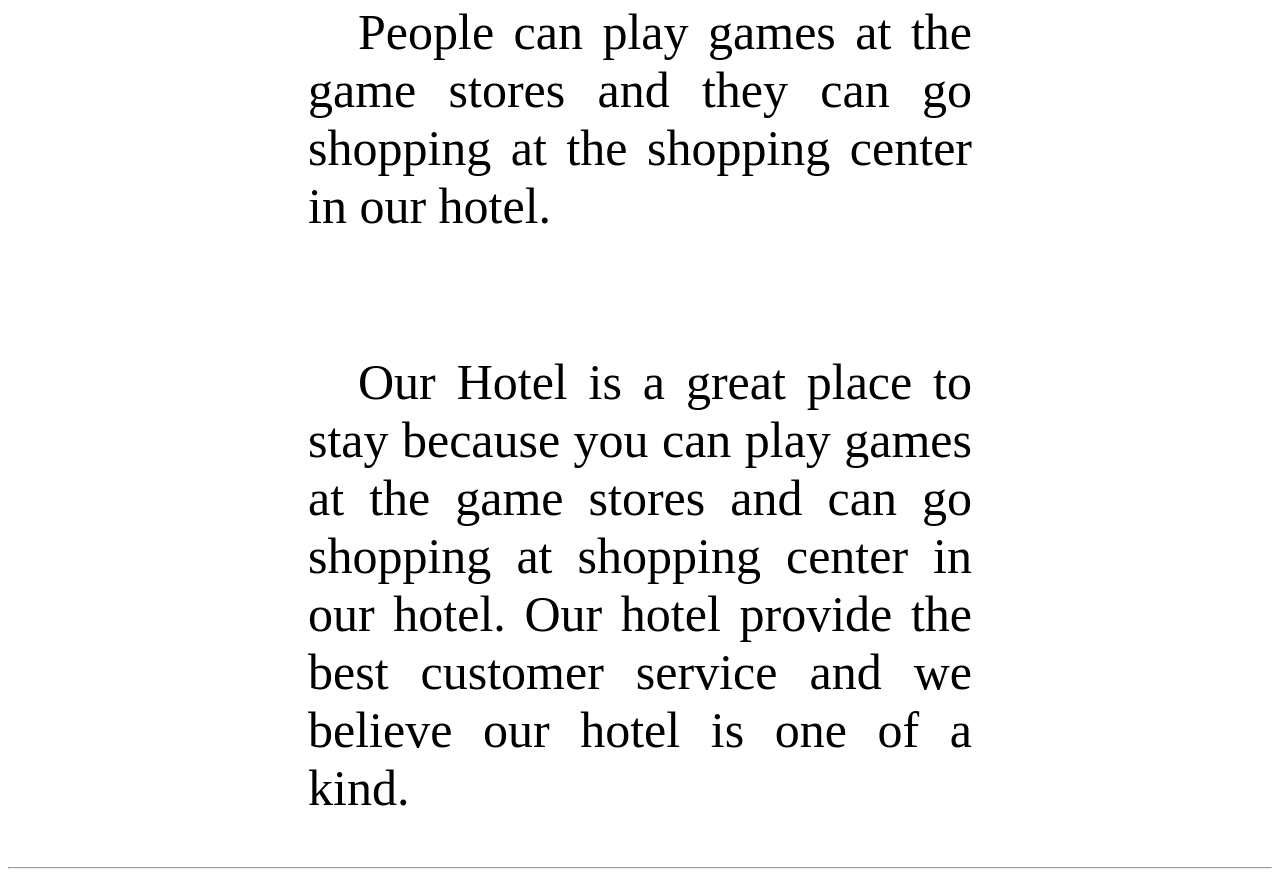
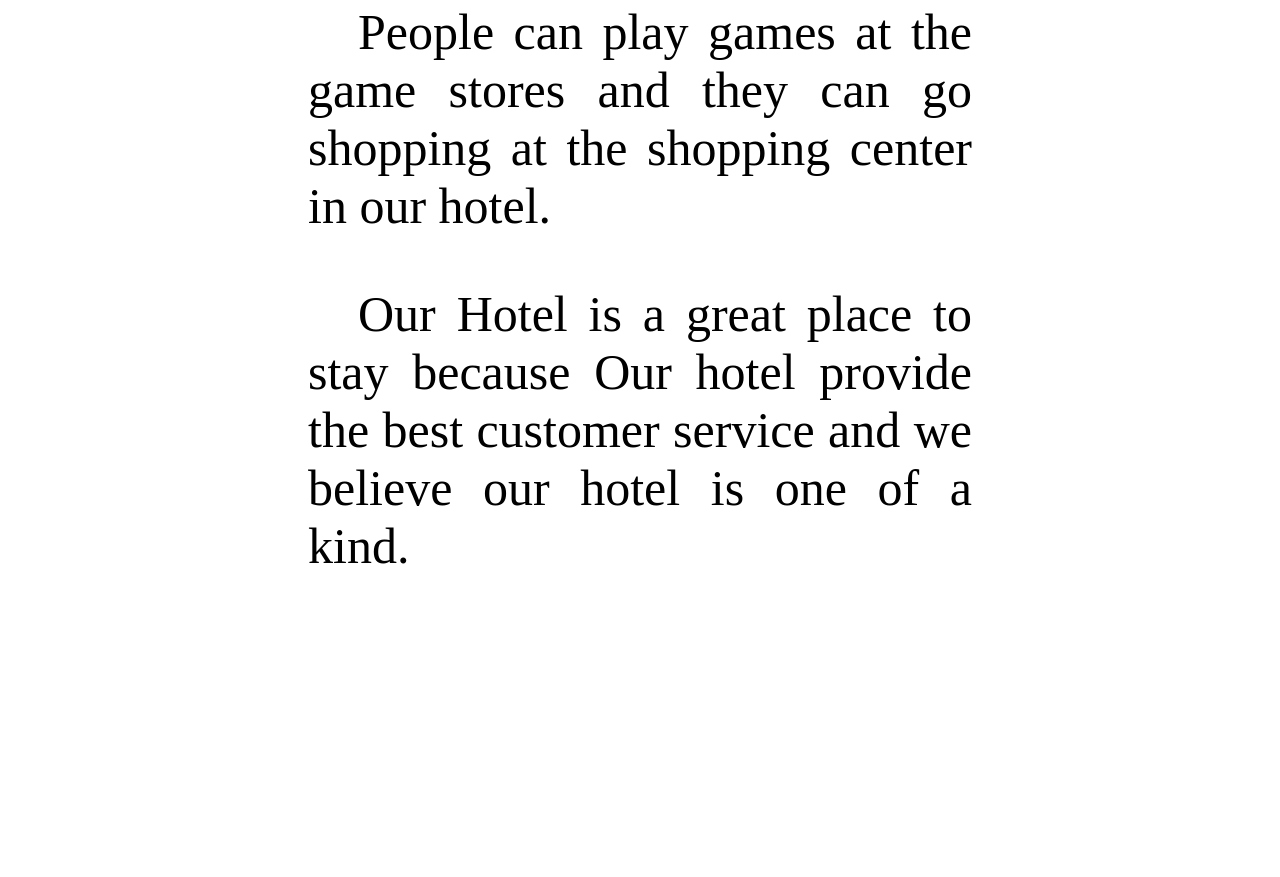
Before and after one commit to LinLin5647/Galaxy, a plain HTML site: page index.html in a window 1280 px wide. Shown: the part 1863-2740 px from the top of the page. After the commit the page ends 2488 px from the top, so only its background shows below. Drawn offline with Linux system fonts and the light colour scheme.

Commit message:
Update index.html

```diff
--- a/index.html
+++ b/index.html
@@ -31,11 +31,8 @@
 <p style="font-size: 50px; text-align: justify; text-indent: 50px; margin-left: 300px; margin-right: 300px;">
 	People can play games at the game stores and they can go shopping at the shopping center in our hotel.<br>
 </p>
-<br>
 	<p style="font-size: 50px; text-align: justify; text-indent: 50px; margin-left: 300px; margin-right: 300px;">
-	Our Hotel is a great place to stay because you can play games at the game stores and can go shopping at shopping center
-		in our hotel. Our hotel provide the best customer service and we believe our hotel is one of a kind.
+	Our Hotel is a great place to stay because Our hotel provide the best customer service and we believe our hotel is one of a kind.
 </p>
-	<hr>
 </body>
 </html>
```
